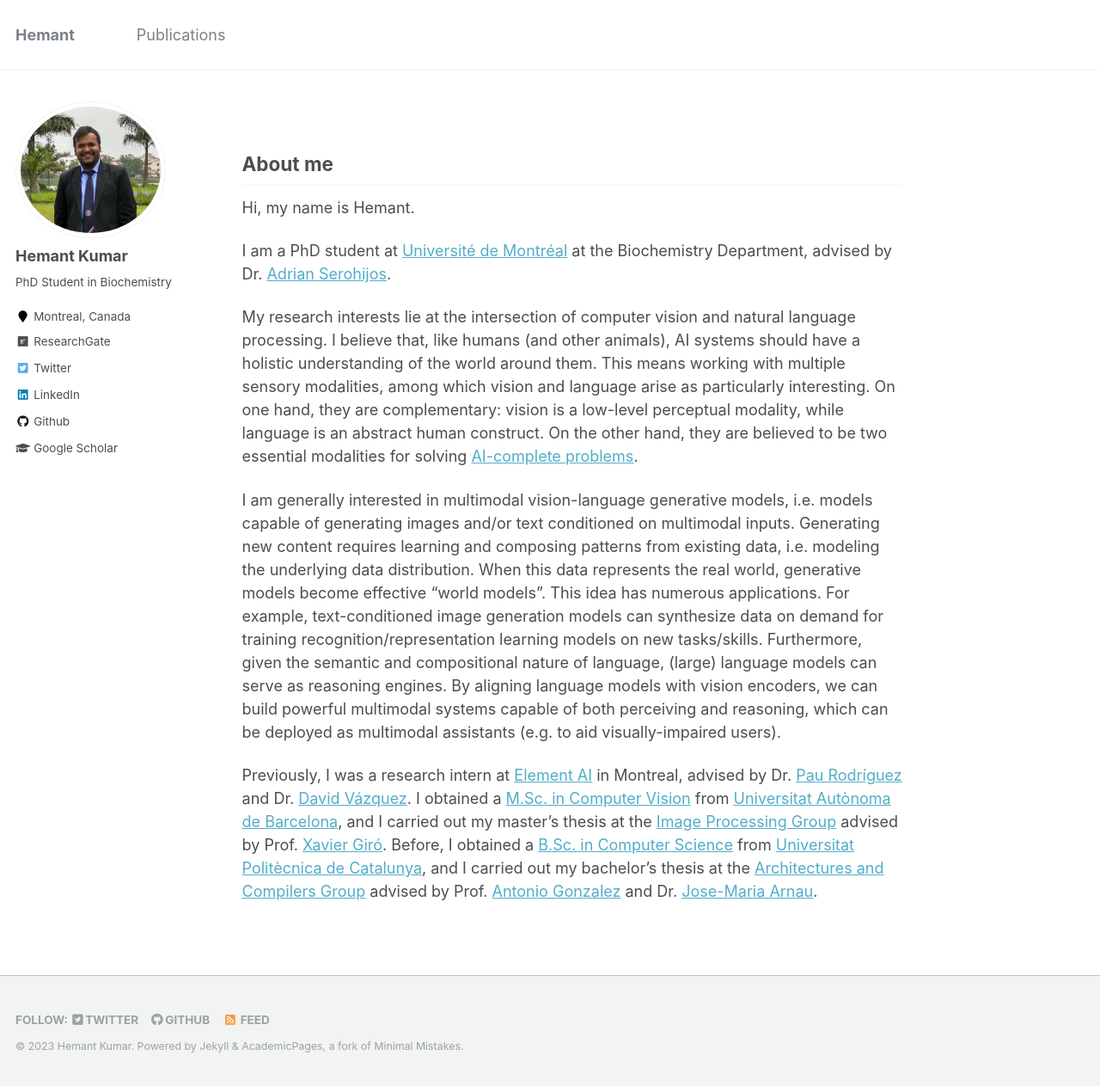
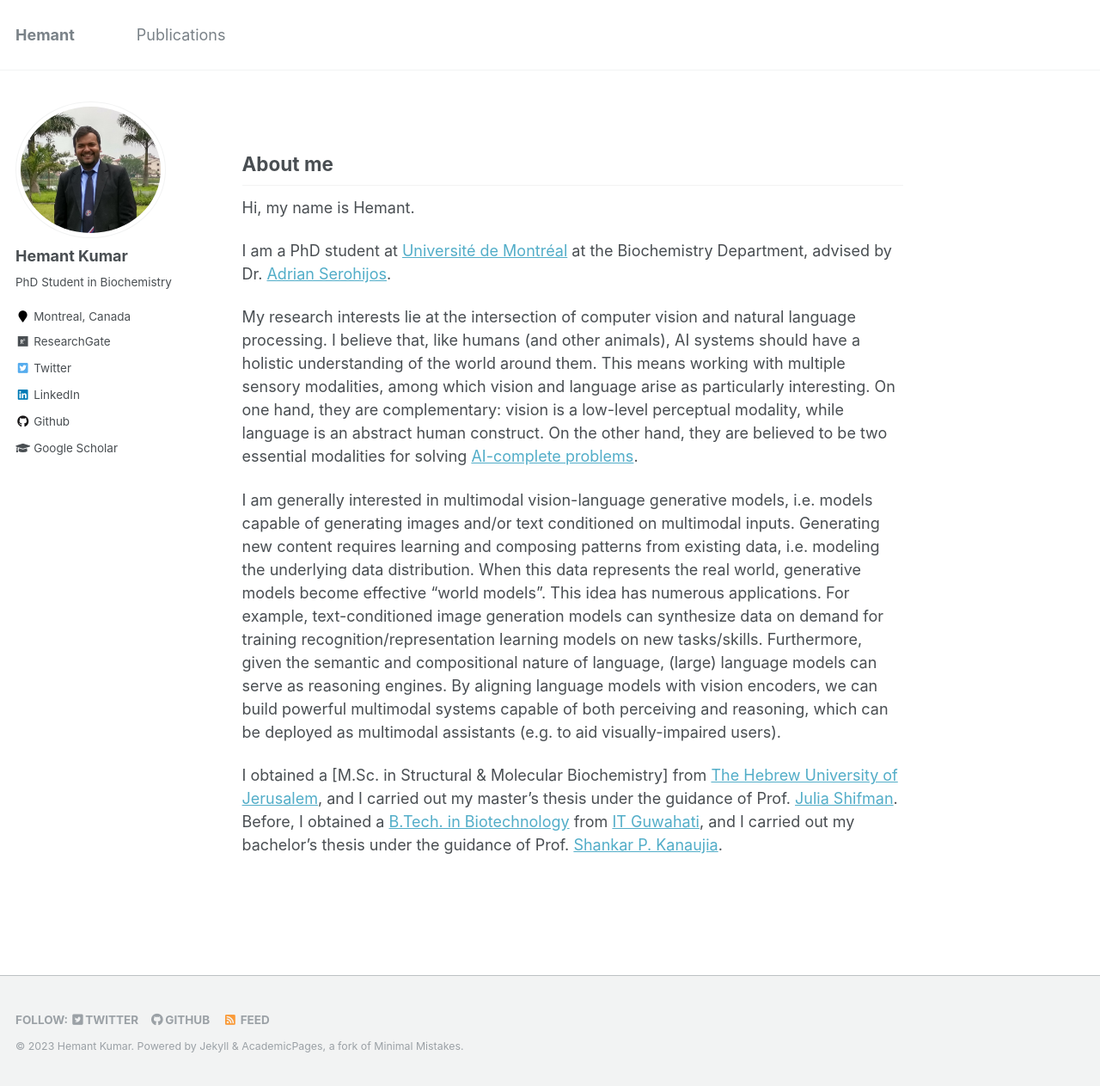
Before and after one commit to hemantkiitg/hemantkiitg.github.io, a Jekyll site: the page built from _pages/about.md, in a window 1280 px wide and 1263 px high. Shown: the whole window at 86% size. Built offline with Jekyll 4.4.1, drawn with Linux system fonts in a browser that asks for light colours.

Commit message:
Update about.md

```diff
--- a/_pages/about.md
+++ b/_pages/about.md
@@ -18,4 +18,4 @@ My research interests lie at the intersection of computer vision and natural lan
 
 I am generally interested in multimodal vision-language generative models, i.e. models capable of generating images and/or text conditioned on multimodal inputs. Generating new content requires learning and composing patterns from existing data, i.e. modeling the underlying data distribution. When this data represents the real world, generative models become effective “world models”. This idea has numerous applications. For example, text-conditioned image generation models can synthesize data on demand for training recognition/representation learning models on new tasks/skills. Furthermore, given the semantic and compositional nature of language, (large) language models can serve as reasoning engines. By aligning language models with vision encoders, we can build powerful multimodal systems capable of both perceiving and reasoning, which can be deployed as multimodal assistants (e.g. to aid visually-impaired users).
 
-Previously, I was a research intern at [Element AI](https://www.elementai.com/research) in Montreal, advised by Dr. [Pau Rodríguez](https://prlz77.github.io) and Dr. [David Vázquez](http://www.david-vazquez.com). I obtained a [M.Sc. in Computer Vision](https://pagines.uab.cat/mcv) from [Universitat Autònoma de Barcelona](https://www.uab.cat), and I carried out my master's thesis at the [Image Processing Group](https://imatge.upc.edu/web/) advised by Prof. [Xavier Giró](https://imatge.upc.edu/web/people/xavier-giro). Before, I obtained a [B.Sc. in Computer Science](https://www.fib.upc.edu/en/studies/bachelors-degrees/bachelor-degree-informatics-engineering) from [Universitat Politècnica de Catalunya](https://www.upc.edu), and I carried out my bachelor's thesis at the [Architectures and Compilers Group](https://arco.e.ac.upc.edu/wiki/index.php/Main_Page) advised by Prof. [Antonio Gonzalez](https://people.ac.upc.edu/antonio) and Dr. [Jose-Maria Arnau](http://jarnau.site.ac.upc.edu).
+I obtained a [M.Sc. in Structural & Molecular Biochemistry] from [The Hebrew University of Jerusalem](https://en.huji.ac.il/), and I carried out my master's thesis under the guidance of Prof. [Julia Shifman](https://openscholar.huji.ac.il/shifmanlab/people/julia-shifman). Before, I obtained a [B.Tech. in Biotechnology](https://www.fib.upc.edu/en/studies/bachelors-degrees/bachelor-degree-informatics-engineering) from [IT Guwahati](https://www.iitg.ac.in/), and I carried out my bachelor's thesis under the guidance of Prof. [Shankar P. Kanaujia](https://fac.iitg.ac.in/spkanaujia/).
```
